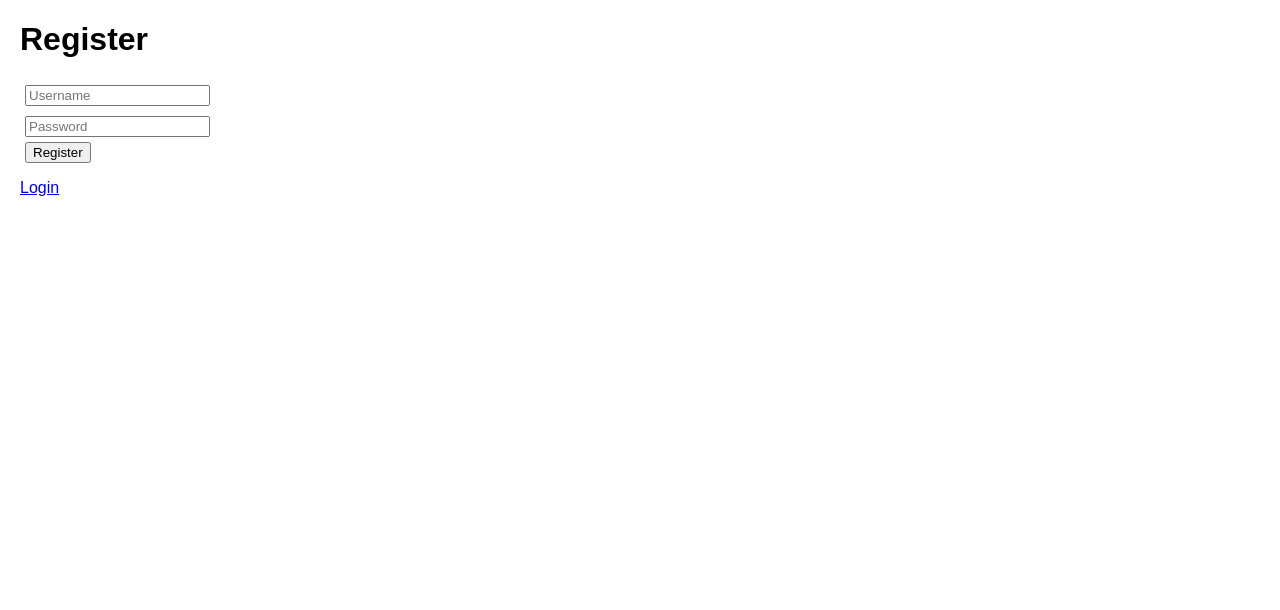
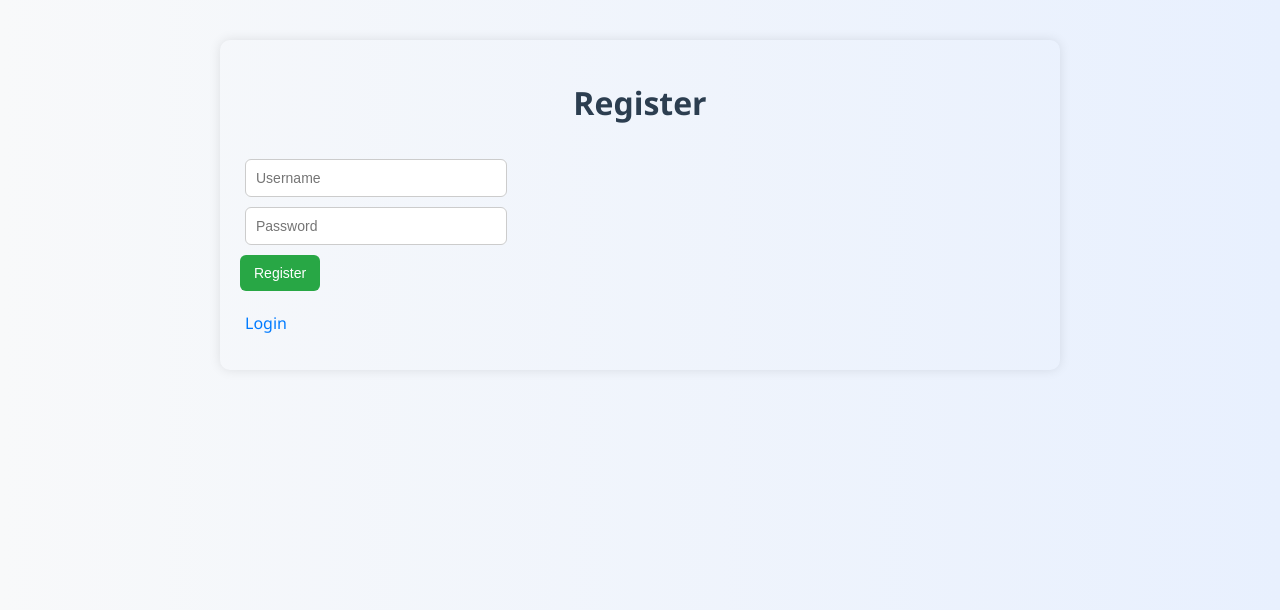
Before and after one commit to bathularaje/mini-mart-inventory, a Flask app: page /register in a window 1280 px wide. Shown: the top 610 px of the page. Run offline with Flask 3, Linux system fonts and the light colour scheme.

Commit message:
Update style.css

```diff
--- a/static/style.css
+++ b/static/style.css
@@ -1,11 +1,60 @@
+/* General page styling */
+body {
+  font-family: 'Segoe UI', Tahoma, Geneva, Verdana, sans-serif;
+  background: linear-gradient(to right, #f8f9fa, #e8f0fe);
+  margin: 40px auto;
+  max-width: 800px;
+  padding: 20px;
+  color: #333;
+  box-shadow: 0 0 12px rgba(0, 0, 0, 0.1);
+  border-radius: 10px;
+}
 
-body {
-  font-family: Arial;
-  margin: 20px;
+/* Headings */
+h1, h2 {
+  color: #2c3e50;
+  text-align: center;
+  margin-bottom: 30px;
 }
-input {
+
+/* Links */
+a {
+  color: #007bff;
+  text-decoration: none;
+  margin: 0 5px;
+}
+
+a:hover {
+  text-decoration: underline;
+}
+
+/* Forms and Inputs */
+input[type="text"],
+input[type="password"],
+input[type="number"] {
+  width: 240px;
+  padding: 10px;
+  border: 1px solid #ccc;
+  border-radius: 6px;
+  font-size: 14px;
   margin: 5px;
 }
+
+input:focus {
+  outline: none;
+  border-color: #007bff;
+  box-shadow: 0 0 4px rgba(0, 123, 255, 0.4);
+}
+
+/* Buttons */
 button {
-  margin-left: 5px;
+  padding: 10px 14px;
+  font-size: 14px;
+  background-color: #28a745;
+  border: none;
+  border-radius: 6px;
+  color: white;
+  cursor: pointer;
+  transition: background-color 0.2s ease-in-out;
+  margin: 5px 0;
 }
```
